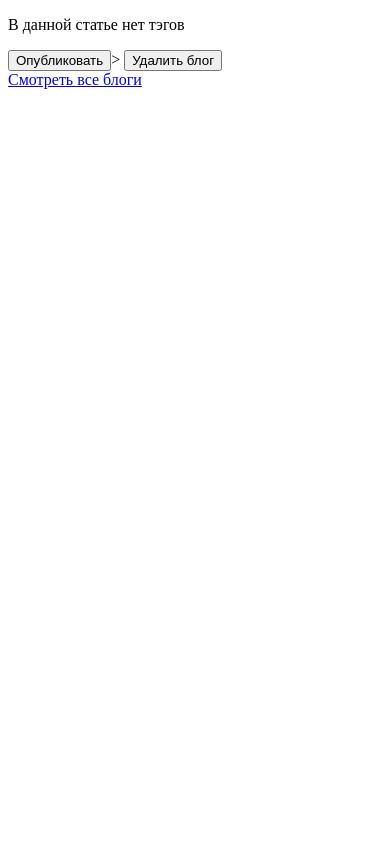
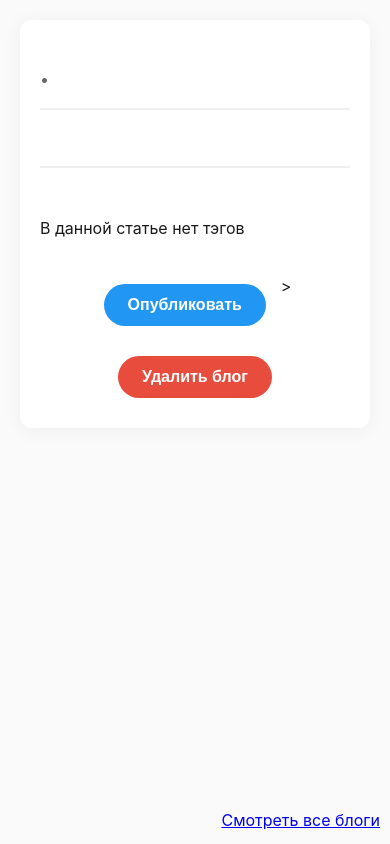
Before and after one commit to Danchik10/Blog, a FastAPI app: template app/templates/post.html in a window 390 px wide. Run offline with FastAPI, Linux system fonts and the light colour scheme; the template is opened without the code that fills it, so the values that code supplies are empty; parts of the project's set-up code (start-up, migrations or seed data) failed here and were passed over.

Commit message:
frontend almost done

```diff
--- a/app/api/schemas.py
+++ b/app/api/schemas.py
@@ -23,11 +23,12 @@ class UserDTO(BaseModelConfig):
 
 class BlogFullDataDTO(BaseModelConfig):
     id: int = Field(..., description="ID блога")
+    author: int
     created_at: datetime = Field(..., description="дата создания")
     updated_at: Optional[datetime] = Field(None, description="дата обновления")
     title: str = Field(..., description="название блога")
     content: str = Field(..., description="информация блога")
     short_description: str = Field(..., description="краткое описание блога")
     status: str = Field(..., description="статус блога")
-    user: UserDTO = Field()
+    user: UserDTO = Field(exclude=True)
     tags: List["TagsDTO"]
--- /dev/null
+++ b/app/static/style/post.css
@@ -0,0 +1,255 @@
+:root {
+    --primary-color: #1a1a1a;
+    --secondary-color: #666;
+    --accent-color: #2196F3;
+    --background-color: #fafafa;
+    --tag-bg: #f0f0f0;
+    --max-width: 800px;
+}
+
+body {
+    font-family: -apple-system, BlinkMacSystemFont, Segoe UI, Roboto, Helvetica Neue, Arial, sans-serif;
+    line-height: 1.6;
+    color: var(--primary-color);
+    margin: 0;
+    padding: 20px;
+    background: var(--background-color);
+}
+
+.article-container {
+    max-width: var(--max-width);
+    margin: 0 auto;
+    padding: 40px;
+    background: white;
+    box-shadow: 0 2px 20px rgba(0, 0, 0, 0.05);
+    border-radius: 12px;
+}
+
+.article-title {
+    font-size: 2.8rem;
+    font-weight: 800;
+    margin-bottom: 1.2rem;
+    line-height: 1.2;
+    background: linear-gradient(45deg, var(--primary-color), var(--accent-color));
+    -webkit-background-clip: text;
+    -webkit-text-fill-color: transparent;
+    transition: transform 0.3s ease;
+}
+
+.article-title:hover {
+    transform: translateX(10px);
+}
+
+.article-meta {
+    color: var(--secondary-color);
+    font-size: 1rem;
+    margin-bottom: 2.5rem;
+    padding-bottom: 1rem;
+    border-bottom: 2px solid #f0f0f0;
+}
+
+.article-meta a {
+    color: var(--accent-color);
+    text-decoration: none;
+    font-weight: 500;
+    transition: color 0.2s ease;
+}
+
+.article-meta a:hover {
+    color: #1976D2;
+}
+
+.article-content {
+    margin-bottom: 2.5rem;
+}
+
+.article-content p {
+    margin-bottom: 1.8rem;
+    font-size: 1.15rem;
+    line-height: 1.8;
+    color: #333;
+}
+
+.article-content h2 {
+    font-size: 2rem;
+    margin: 2.5rem 0 1.2rem;
+    color: var(--primary-color);
+    position: relative;
+    padding-bottom: 0.5rem;
+}
+
+.article-content h2::after {
+    content: '';
+    position: absolute;
+    bottom: 0;
+    left: 0;
+    width: 60px;
+    height: 4px;
+    background: var(--accent-color);
+    border-radius: 2px;
+}
+
+.article-content h3 {
+    font-size: 1.5rem;
+    margin: 2rem 0 1rem;
+    color: var(--primary-color);
+}
+
+.article-content blockquote {
+    border-left: 4px solid var(--accent-color);
+    margin: 2rem 0;
+    padding: 1.5rem 2rem;
+    background: #f8f9fa;
+    border-radius: 0 8px 8px 0;
+    color: var(--secondary-color);
+    font-style: italic;
+    box-shadow: 0 2px 10px rgba(0, 0, 0, 0.05);
+}
+
+.article-content img {
+    max-width: 100%;
+    height: auto;
+    margin: 2rem 0;
+    border-radius: 8px;
+    box-shadow: 0 4px 20px rgba(0, 0, 0, 0.1);
+}
+
+.tags-container {
+    margin-top: 3.5rem;
+    padding-top: 2rem;
+    border-top: 2px solid #f0f0f0;
+}
+
+.tags {
+    display: flex;
+    flex-wrap: wrap;
+    gap: 10px;
+    list-style: none;
+    padding: 0;
+}
+
+.tag {
+    background: var(--tag-bg);
+    padding: 8px 16px;
+    border-radius: 20px;
+    font-size: 0.95rem;
+    color: var(--secondary-color);
+    text-decoration: none;
+    transition: all 0.3s ease;
+    border: 1px solid transparent;
+}
+
+.tag:hover {
+    background: white;
+    border-color: var(--accent-color);
+    color: var(--accent-color);
+    transform: translateY(-2px);
+    box-shadow: 0 2px 8px rgba(33, 150, 243, 0.15);
+}
+
+/* Базовый стиль для кнопок */
+.button {
+    padding: 12px 24px;
+    margin: 10px 5px;
+    border: none;
+    border-radius: 25px;
+    font-size: 1rem;
+    font-weight: 600;
+    cursor: pointer;
+    transition: all 0.3s ease;
+    display: inline-block;
+    text-align: center;
+}
+
+/* Кнопка "Смотреть все блоги" */
+.view-blogs-button {
+    background-color: var(--accent-color);
+    color: white;
+    text-decoration: none;
+}
+
+.view-blogs-button:hover {
+    background-color: #1976D2;
+    box-shadow: 0 4px 15px rgba(33, 150, 243, 0.3);
+    transform: translateY(-2px);
+}
+
+/* Кнопка изменения статуса */
+.status-button {
+    background-color: var(--accent-color);
+    color: white;
+}
+
+.status-button:hover {
+    background-color: #1976D2;
+    box-shadow: 0 4px 15px rgba(33, 150, 243, 0.3);
+    transform: translateY(-2px);
+}
+
+/* Кнопка удаления */
+.delete-button {
+    background-color: #e74c3c;
+    color: white;
+}
+
+.delete-button:hover {
+    background-color: #c0392b;
+    box-shadow: 0 4px 15px rgba(231, 76, 60, 0.3);
+    transform: translateY(-2px);
+}
+
+/* Выравнивание кнопок в контейнере */
+.article-actions {
+    margin-top: 2rem;
+    display: flex;
+    flex-wrap: wrap;
+    justify-content: center;
+    gap: 10px;
+}
+
+
+/* Плавающая кнопка */
+.view-blogs {
+    position: fixed;
+    bottom: 20px;
+    right: 20px;
+    z-index: 1000; /* Убедимся, что кнопка поверх остального контента */
+}
+
+.view-blogs-button {
+    background-color: var(--accent-color);
+    color: white;
+    text-decoration: none;
+    font-size: 1rem;
+    font-weight: 600;
+    padding: 12px 20px;
+    border-radius: 25px;
+    box-shadow: 0 4px 15px rgba(33, 150, 243, 0.3);
+    transition: all 0.3s ease;
+}
+
+.view-blogs-button:hover {
+    background-color: #1976D2;
+    box-shadow: 0 6px 20px rgba(33, 150, 243, 0.5);
+    transform: translateY(-3px);
+}
+
+@media (max-width: 768px) {
+    .article-container {
+        padding: 20px;
+    }
+
+    .article-title {
+        font-size: 2rem;
+    }
+
+    .view-blogs {
+        bottom: 10px;
+        right: 10px;
+    }
+
+    .view-blogs-button {
+        font-size: 0.9rem;
+        padding: 10px 15px;
+    }
+}
--- a/app/templates/post.html
+++ b/app/templates/post.html
@@ -6,16 +6,26 @@
           content="width=device-width, user-scalable=no, initial-scale=1.0, maximum-scale=1.0, minimum-scale=1.0">
     <meta http-equiv="X-UA-Compatible" content="ie=edge">
     <title>Страница блога</title>
+    <link rel="stylesheet" href="/static/style/post.css">
 </head>
 <body>
+<article class="article-container"
+         data-blog-id="{{ blog.id }}"
+         data-blog-status="{{ blog.status }}"
+         data-blog-author="{{ blog.author }}">
+    <h1 class="article-title">{{ blog.title }}</h1>
+    <div class="article-meta">
+        <a href="/blogs?author_id={{ blog.author }}">{{ blog.author }}</a> •
+        {{ blog.created_at.strftime('%d %B %Y') }}
+    </div>
 <!-- Содержимое статьи -->
-<p>{{ blog.content }}</p>
+    <div class="article-content"><p>{{ blog.content }}</p></div>
 <!-- Перечисляем тэги статьи -->
-<div>
+<div class="tags-container">
     {% if blog.tags %}
-    <ul>
+    <ul class="tags">
         {% for tag in blog.tags %}
-        <li><a href="......................">{{ tag.name }}</a>></li>
+        <li><a href="/blogs?tag={{ tag.name }}" class="tag">{{ tag.name }}</a>></li>
         {% endfor %}
     </ul>
     {% else %}
@@ -24,17 +34,19 @@
 <!-- Если автор статьи, то может менять статус публикации -->
 </div>
 {% if current_user_id == blog.author %}
-<div>
+<div class="article-actions">
     {% if blog.status == 'published' %}
-        <button>Добавить в черновики</button>
+        <button class="button status-button" data-action="change-status" data-new-status="draft">Добавить в черновики</button>
         {% else %}
-        <button>Опубликовать</button>>
+        <button class="button status-button" data-action="change-status" data-new-status="published">Опубликовать</button>>
     {% endif %}
+
+<button class="button delete-button" data-action="delete">Удалить блог</button>
+</div>
 {% endif %}
-<button>Удалить блог</button>
-</div>
+</article>
 
-<a href="/blogs/all_blogs">Смотреть все блоги</a>
+<div class="view-blogs"><a href="/blogs/">Смотреть все блоги</a></div>
 
 <script src="/static/js/post.js"></script>
 </body>
```
Also changed, not shown: app/api/views.py (+17 -6 lines), app/static/style/404.css (added, +48 -0 lines), app/static/style/posts.css (added, +155 -0 lines), app/templates/404.html (added, +19 -0 lines), app/templates/posts.html (added, +54 -0 lines).
